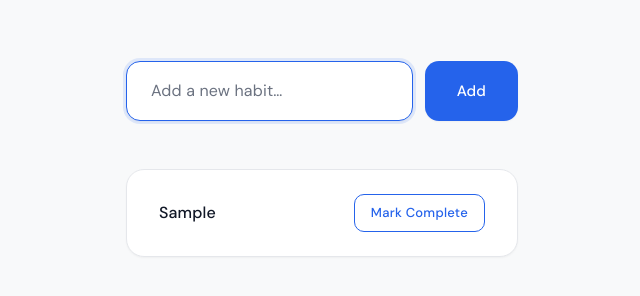
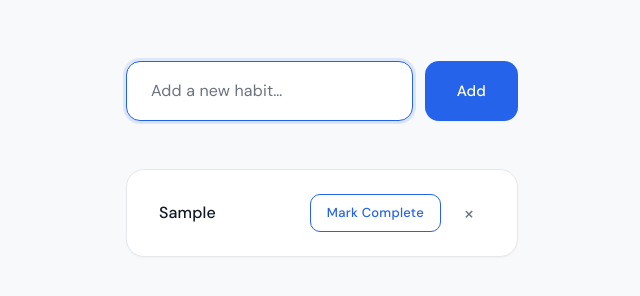
Before and after one commit to prateek7-codes/habit-tracker, a plain HTML site: page index.html in a window 1280 px wide. Both pictures are taken after typing "Sample" into the empty fields and a click on the button "Add". Shown: the part 158-454 px from the top of the page, without its empty margins (318-958 px from the left). Drawn offline with Linux system fonts and the light colour scheme.

Commit message:
Added delete feature

```diff
--- a/app.js
+++ b/app.js
@@ -24,9 +24,12 @@ function renderHabits(habits) {
       return `
         <li class="habit-item${completed}" data-id="${habit.id}">
           <span class="habit-name">${escapeHtml(habit.name)}</span>
-          <button type="button" class="btn btn-complete" aria-label="Mark ${habit.completed ? 'incomplete' : 'complete'}">
-            ${habit.completed ? 'Done' : 'Mark Complete'}
-          </button>
+          <div class="habit-actions">
+            <button type="button" class="btn btn-complete" aria-label="Mark ${habit.completed ? 'incomplete' : 'complete'}">
+              ${habit.completed ? 'Done' : 'Mark Complete'}
+            </button>
+            <button type="button" class="btn btn-delete" aria-label="Delete habit">×</button>
+          </div>
         </li>
       `;
     })
@@ -35,6 +38,7 @@ function renderHabits(habits) {
   list.querySelectorAll('.habit-item').forEach((el) => {
     const id = el.dataset.id;
     el.querySelector('.btn-complete').addEventListener('click', () => toggleComplete(id));
+    el.querySelector('.btn-delete').addEventListener('click', () => deleteHabit(id));
   });
 }
 
@@ -49,6 +53,12 @@ function toggleComplete(id) {
   const habit = habits.find((h) => h.id === id);
   if (!habit) return;
   habit.completed = !habit.completed;
+  saveHabits(habits);
+  renderHabits(habits);
+}
+
+function deleteHabit(id) {
+  const habits = loadHabits().filter((h) => h.id !== id);
   saveHabits(habits);
   renderHabits(habits);
 }
--- a/styles.css
+++ b/styles.css
@@ -177,6 +177,14 @@ body {
   font-weight: 500;
   letter-spacing: 0.01em;
   line-height: 1.5;
+  min-width: 0;
+}
+
+.habit-actions {
+  display: flex;
+  align-items: center;
+  gap: var(--space-sm);
+  flex-shrink: 0;
 }
 
 .btn-complete {
@@ -204,6 +212,29 @@ body {
 
 .habit-item.completed .btn-complete:hover {
   background: rgba(5, 150, 105, 0.1);
+}
+
+.btn-delete {
+  width: 2rem;
+  height: 2rem;
+  padding: 0;
+  display: inline-flex;
+  align-items: center;
+  justify-content: center;
+  font-size: 1.25rem;
+  line-height: 1;
+  font-weight: 400;
+  color: var(--text-muted);
+  background: transparent;
+  border: none;
+  border-radius: var(--radius-sm);
+  cursor: pointer;
+  transition: color 0.2s ease, background 0.2s ease;
+}
+
+.btn-delete:hover {
+  color: #b91c1c;
+  background: rgba(185, 28, 28, 0.06);
 }
 
 .habit-list:empty::after {
```
